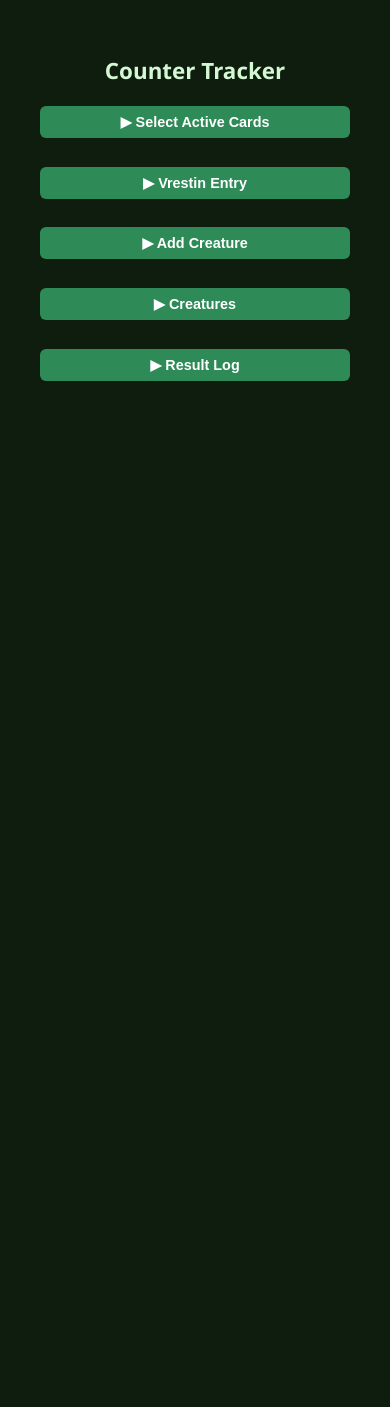
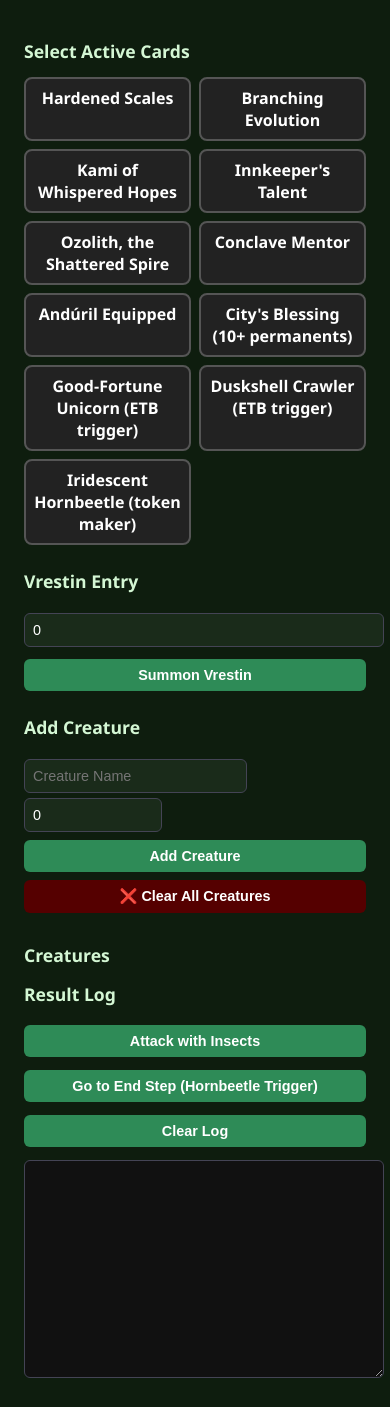
Before and after one commit to cdragon666/vrestin-counters, a React (Create React App) app: page / in a window 390 px wide. Before the commit the page ends 844 px from the top, so only its background shows below. Built offline with nearby package versions, Linux system fonts and the light colour scheme.

Commit message:
Full layout rebuild and mobile improvements

```diff
--- a/src/App.js
+++ b/src/App.js
@@ -1,4 +1,4 @@
-import { useState, useEffect } from "react";
+import { useState, useEffect, useMemo } from "react";
 
 const supportCards = [
   { id: "hardened_scales", name: "Hardened Scales" },
@@ -32,11 +32,7 @@ export default function App() {
   const [suggestions, setSuggestions] = useState([]);
   const [counterTracker, setCounterTracker] = useState(0);
   const [isMobile, setIsMobile] = useState(false);
-  const [expanded, setExpanded] = useState({
-    cards: false,
-    creatures: false,
-    log: false
-  });
+  const [expanded, setExpanded] = useState({ cards: true, creatures: true, log: true });
 
   useEffect(() => {
     const handleResize = () => setIsMobile(window.innerWidth <= 768);
@@ -83,8 +79,9 @@ export default function App() {
 
   const calculateETB = () => {
     const base = parseInt(vrestinX);
-    const alreadyExists = creatures.find((c) => c.name.toLowerCase() === "vrestin");
-    if (alreadyExists || isNaN(base)) return;
+    if (isNaN(base) || base < 1) return;
+
+    if (creatures.some((c) => c.name.toLowerCase() === "vrestin")) return;
 
     const vrestinCounters = Math.ceil((base + getBaseCounterBonus()) * getMultiplier());
     const insectCounters = getEntryCounterBonus();
@@ -94,8 +91,12 @@ export default function App() {
     let log = `[ETB Phase]\n✨ Vrestin enters with ${vrestinCounters} counters\n🐞 ${base} Insect tokens created (+${insectCounters})`;
 
     const newCreatures = [
-      { name: "Vrestin", counters: vrestinCounters, power: 0, toughness: 0 },
-      ...Array(base).fill().map((_, i) => ({ name: `Insect ${i + 1}`, counters: insectCounters, power: 1, toughness: 1 }))
+      { name: "Vrestin", basePower: 0, counters: vrestinCounters },
+      ...Array(base).fill().map((_, i) => ({
+        name: `Insect ${i + 1}`,
+        basePower: 1,
+        counters: insectCounters
+      }))
     ];
 
     setCreatures((prev) => [...prev, ...newCreatures]);
@@ -132,9 +133,8 @@ export default function App() {
       const beetleBonus = getEntryCounterBonus();
       const newTokens = Array(counterTracker).fill().map((_, i) => ({
         name: `Beetle Token ${i + 1}`,
-        counters: beetleBonus,
-        power: 1,
-        toughness: 1
+        basePower: 1,
+        counters: beetleBonus
       }));
       setCreatures((prev) => [...prev, ...newTokens]);
       log += `Hornbeetle creates ${counterTracker} Beetle tokens (+${beetleBonus})`;
@@ -157,18 +157,16 @@ export default function App() {
     setCreatures((prev) => prev.filter((_, i) => i !== index));
   };
 
-  const clearAllCreatures = () => {
-    setCreatures([]);
-  };
+  const clearAllCreatures = () => setCreatures([]);
 
   const addCreature = () => {
     const name = newCreatureName.trim();
     if (!name) return;
     const data = creatureData[name.toLowerCase()];
-    const baseCounters = data ? data.counters : parseInt(startingCounters) || 0;
-    const final = Math.ceil((baseCounters + getBaseCounterBonus()) * getMultiplier());
+    const base = data ? data.counters : parseInt(startingCounters) || 0;
+    const final = Math.ceil((base + getBaseCounterBonus()) * getMultiplier());
     addToTracker(final);
-    setCreatures([...creatures, { name: newCreatureName, counters: final, power: 0, toughness: 0 }]);
+    setCreatures([...creatures, { name, basePower: base, counters: final }]);
     setNewCreatureName("");
     setStartingCounters(0);
     setSuggestions([]);
@@ -197,87 +195,8 @@ export default function App() {
 
   const clearLog = () => setResultLog([]);
 
-  const Section = ({ title, id, children }) => (
-    <div style={{ marginBottom: "1.5rem" }}>
-      {isMobile ? (
-        <>
-          <button onClick={() => setExpanded((e) => ({ ...e, [id]: !e[id] }))} style={{ width: "100%", padding: "0.5rem", fontWeight: "bold" }}>
-            {expanded[id] ? `▼ ${title}` : `▶ ${title}`}
-          </button>
-          {expanded[id] && <div style={{ marginTop: "0.5rem" }}>{children}</div>}
-        </>
-      ) : (
-        <>
-          <h2>{title}</h2>
-          {children}
-        </>
-      )}
-    </div>
-  );
-
-  return (
-    <div style={{ padding: "2rem", maxWidth: "1000px", margin: "auto" }}>
-      <h1 style={{ textAlign: "center" }}>Counter Tracker</h1>
-      <div style={{ display: isMobile ? "block" : "grid", gridTemplateColumns: "1fr 1fr", gap: "2rem" }}>
-        <div>
-          <Section title="Select Active Cards" id="cards">
-            <div style={{ display: "grid", gridTemplateColumns: "1fr 1fr", gap: "0.5rem" }}>
-              {supportCards.map((card) => (
-                <div
-                  key={card.id}
-                  style={{
-                    cursor: "pointer",
-                    padding: "0.5rem",
-                    borderRadius: "0.5rem",
-                    textAlign: "center",
-                    border: "2px solid",
-                    background: selectedCards.includes(card.id) ? "#3a5f3a" : "#f4f4f4",
-                    color: selectedCards.includes(card.id) ? "#fff" : "#222",
-                    borderColor: selectedCards.includes(card.id) ? "#3a5f3a" : "#ccc"
-                  }}
-                  onClick={() => toggleCard(card.id)}
-                >
-                  {card.name}
-                </div>
-              ))}
-            </div>
-          </Section>
-
-          <Section title="Vrestin Entry" id="vrestin">
-            <input
-              type="number"
-              placeholder="X value"
-              value={vrestinX}
-              onChange={(e) => setVrestinX(e.target.value)}
-              style={{ width: "100%", padding: "0.5rem", marginBottom: "1rem" }}
-            />
-            <button onClick={calculateETB} style={{ width: "100%" }}>
-              Summon Vrestin
-            </button>
-          </Section>
-
-          <Section title="Add Creature" id="add">
-            <input
-              type="text"
-              placeholder="Creature Name"
-              value={newCreatureName}
-              onChange={handleNameChange}
-              style={{ width: "60%", marginRight: "1%" }}
-            />
-            <input
-              type="number"
-              placeholder="+1/+1 Counters"
-              value={startingCounters}
-              onChange={(e) => setStartingCounters(e.target.value)}
-              style={{ width: "35%" }}
-            />
-            <button onClick={addCreature} style={{ marginTop: "0.5rem", width: "100%" }}>
-              Add Creature
-            </button>
-            <button onClick={clearAllCreatures} style={{ marginTop: "0.5rem", width: "100%", background: "#500", color: "#fff" }}>
-              ❌ Clear All Creatures
-            </button>
-            {suggestions.length > 0 && (
+  const suggestionBox = useMemo(() => {
+    return suggestions.length > 0 ? (
       <ul style={{ listStyle: "none", padding: 0, marginTop: "0.5rem", background: "#3a5f3a", border: "1px solid #888", borderRadius: "6px", fontWeight: "bold", fontSize: "1rem", color: "#fff" }}>
         {suggestions.map((s, i) => (
           <li
@@ -289,17 +208,56 @@ export default function App() {
           </li>
         ))}
       </ul>
-            )}
-          </Section>
+    ) : null;
+  }, [suggestions]);
+
+  return (
+    <div style={{ padding: "1rem", display: "grid", gridTemplateColumns: isMobile ? "1fr" : "1fr 1fr", gap: "1rem" }}>
+      <div>
+        <h2>Select Active Cards</h2>
+        <div style={{ display: "grid", gridTemplateColumns: "1fr 1fr", gap: "0.5rem" }}>
+          {supportCards.map((card) => (
+            <div
+              key={card.id}
+              onClick={() => toggleCard(card.id)}
+              style={{
+                cursor: "pointer",
+                padding: "0.5rem",
+                borderRadius: "0.5rem",
+                textAlign: "center",
+                border: "2px solid",
+                borderColor: selectedCards.includes(card.id) ? "lime" : "#555",
+                background: selectedCards.includes(card.id) ? "#2f5" : "#222",
+                color: "#fff",
+                fontWeight: "bold"
+              }}
+            >
+              {card.name}
+            </div>
+          ))}
+        </div>
+
+        <h2 style={{ marginTop: "1.5rem" }}>Vrestin Entry</h2>
+        <input type="number" value={vrestinX} onChange={(e) => setVrestinX(e.target.value)} placeholder="X value" style={{ width: "100%", marginBottom: "0.5rem" }} />
+        <button onClick={calculateETB} style={{ width: "100%", padding: "0.5rem", fontWeight: "bold" }}>
+          Summon Vrestin
+        </button>
+
+        <h2 style={{ marginTop: "1.5rem" }}>Add Creature</h2>
+        <input type="text" placeholder="Creature Name" value={newCreatureName} onChange={handleNameChange} style={{ width: "60%", marginRight: "1%" }} />
+        <input type="number" placeholder="+1/+1 Counters" value={startingCounters} onChange={(e) => setStartingCounters(e.target.value)} style={{ width: "35%" }} />
+        <button onClick={addCreature} style={{ marginTop: "0.5rem", width: "100%" }}>Add Creature</button>
+        <button onClick={clearAllCreatures} style={{ marginTop: "0.5rem", width: "100%", background: "#500", color: "#fff" }}>
+          ❌ Clear All Creatures
+        </button>
+        {suggestionBox}
       </div>
 
       <div>
-          <Section title="Creatures" id="creatures">
+        <h2>Creatures</h2>
         {creatures.map((c, i) => (
-              <div key={i} style={{ display: "flex", justifyContent: "space-between", alignItems: "center", marginBottom: "0.5rem" }}>
-                <span style={{ fontWeight: "bold", color: "#fff", fontSize: "1rem" }}>
-                  {c.name}: {c.power + c.counters}/{c.toughness + c.counters} (+{c.counters})
-                </span>
+          <div key={i} style={{ display: "flex", justifyContent: "space-between", alignItems: "center", color: "#fff", background: "#222", padding: "0.3rem", marginBottom: "0.3rem", borderRadius: "4px" }}>
+            <span>{c.name}: {c.basePower + c.counters}/{c.basePower + c.counters}</span>
             <div>
               <button onClick={() => updateCounter(i, 1)}>+1</button>
               <button onClick={() => updateCounter(i, -1)} style={{ marginLeft: "0.5rem" }}>-1</button>
@@ -307,30 +265,22 @@ export default function App() {
             </div>
           </div>
         ))}
-          </Section>
 
-          <Section title="Result Log" id="log">
-            {resultLog.length > 0 && (
-              <>
-                <div style={{ display: "flex", justifyContent: "space-between" }}>
         <h2>Result Log</h2>
-                  <button onClick={clearLog}>Clear</button>
-                </div>
+        <button onClick={handleCombat} style={{ width: "100%", marginBottom: "0.5rem" }}>
+          Attack with Insects
+        </button>
+        <button onClick={handleEndStep} style={{ width: "100%", marginBottom: "0.5rem" }}>
+          Go to End Step (Hornbeetle Trigger)
+        </button>
+        <button onClick={clearLog} style={{ width: "100%", marginBottom: "0.5rem" }}>
+          Clear Log
+        </button>
         <textarea
           readOnly
           value={resultLog.join("\n-------------------\n")}
-                  style={{ width: "100%", height: "200px", fontFamily: "monospace" }}
+          style={{ width: "100%", height: "200px", fontFamily: "monospace", background: "#111", color: "#fff" }}
         />
-              </>
-            )}
-            <button onClick={handleCombat} style={{ width: "100%", marginTop: "1rem" }}>
-              Attack with Insects
-            </button>
-            <button onClick={handleEndStep} style={{ width: "100%", marginTop: "0.5rem" }}>
-              Go to End Step (Hornbeetle Trigger)
-            </button>
-          </Section>
-        </div>
       </div>
     </div>
   );
```
Lines whose indentation alone changed are shown as unchanged.
